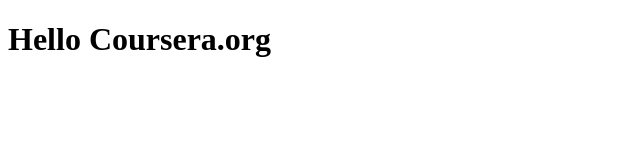
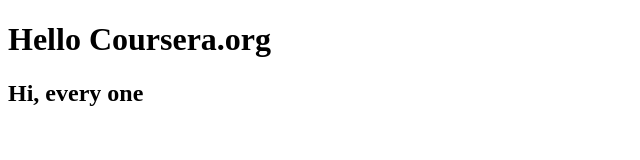
Before and after one commit to VincentKHanh/learncoursera, a plain HTML site: page site/index.html in a window 1280 px wide. Shown: the whole page, without its empty margins (0-640 px from the left). Drawn offline with Linux system fonts and the light colour scheme.

Commit message:
Add heading 2

```diff
--- a/site/index.html
+++ b/site/index.html
@@ -5,5 +5,6 @@
 </head>
 <body>
 <h1>Hello Coursera.org</h1>
+<h2>Hi, every one</h2>
 </body>
 </html>
```
